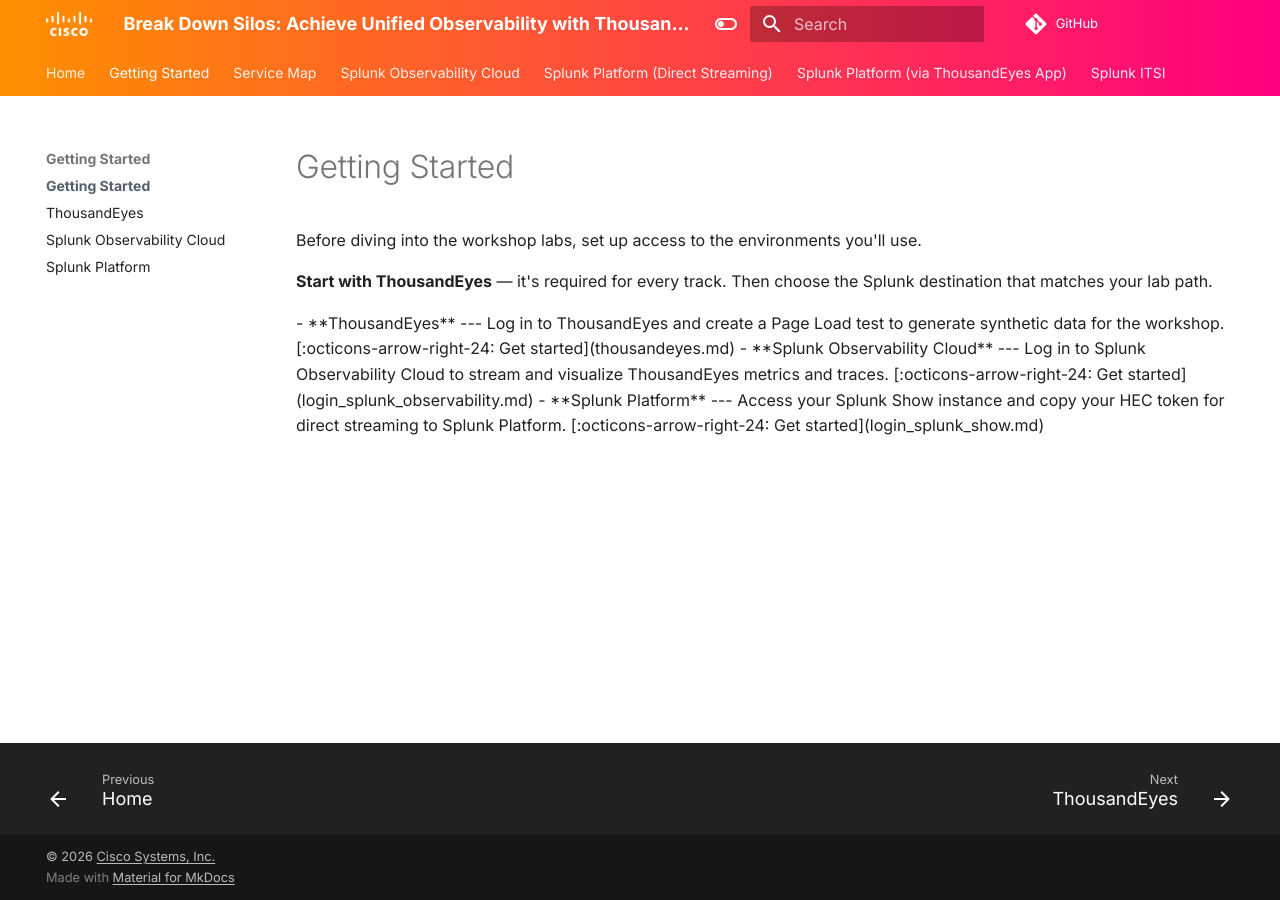
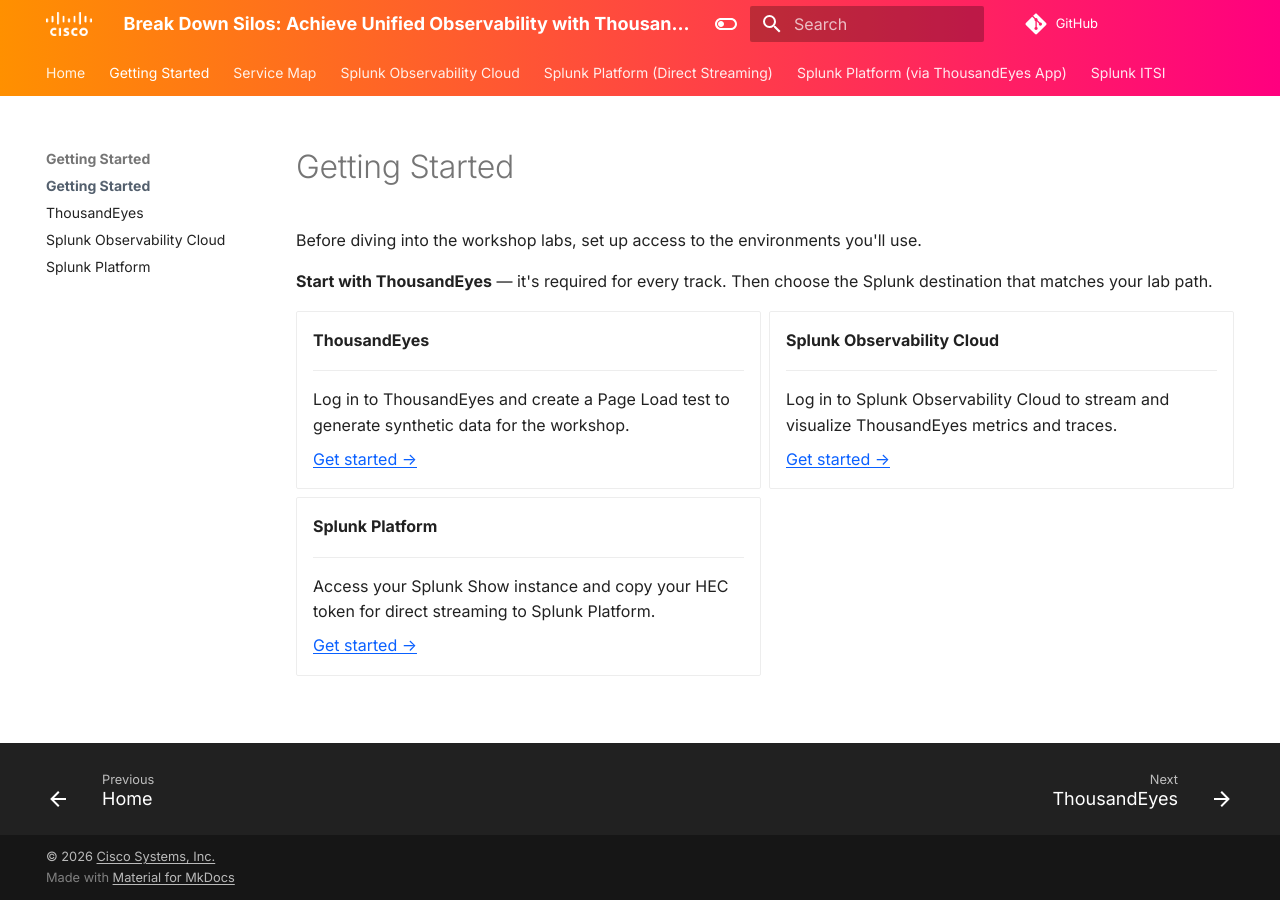
Before and after one commit to ajimenez1503/splunk.conf-2026-OBS1217, an MkDocs documentation site: the page built from docs/getting_started/index.md, in a window 1280 px wide. Built offline with MkDocs 1.6.1 and Material for MkDocs 9.7.7, drawn with Linux system fonts in a browser that asks for light colours; comment, search, counter and statistics services are not loaded.

Commit message:
Fix Getting Started card grid rendering on GitHub Pages.
Enable md_in_html so Material can parse markdown inside the grid cards block, and use plain link text instead of unconfigured octicon syntax.

Co-authored-by: Cursor <cursoragent@cursor.com>

```diff
--- a/docs/getting_started/index.md
+++ b/docs/getting_started/index.md
@@ -12,7 +12,7 @@ Before diving into the workshop labs, set up access to the environments you'll u
 
     Log in to ThousandEyes and create a Page Load test to generate synthetic data for the workshop.
 
-    [:octicons-arrow-right-24: Get started](thousandeyes.md)
+    [Get started →](thousandeyes.md)
 
 -   **Splunk Observability Cloud**
 
@@ -20,7 +20,7 @@ Before diving into the workshop labs, set up access to the environments you'll u
 
     Log in to Splunk Observability Cloud to stream and visualize ThousandEyes metrics and traces.
 
-    [:octicons-arrow-right-24: Get started](login_splunk_observability.md)
+    [Get started →](login_splunk_observability.md)
 
 -   **Splunk Platform**
 
@@ -28,6 +28,6 @@ Before diving into the workshop labs, set up access to the environments you'll u
 
     Access your Splunk Show instance and copy your HEC token for direct streaming to Splunk Platform.
 
-    [:octicons-arrow-right-24: Get started](login_splunk_show.md)
+    [Get started →](login_splunk_show.md)
 
 </div>
--- a/mkdocs.yml
+++ b/mkdocs.yml
@@ -96,6 +96,7 @@ markdown_extensions:
   - pymdownx.superfences
   - pymdownx.mark
   - attr_list
+  - md_in_html
   - pymdownx.tabbed:
       alternate_style: true
 
```
